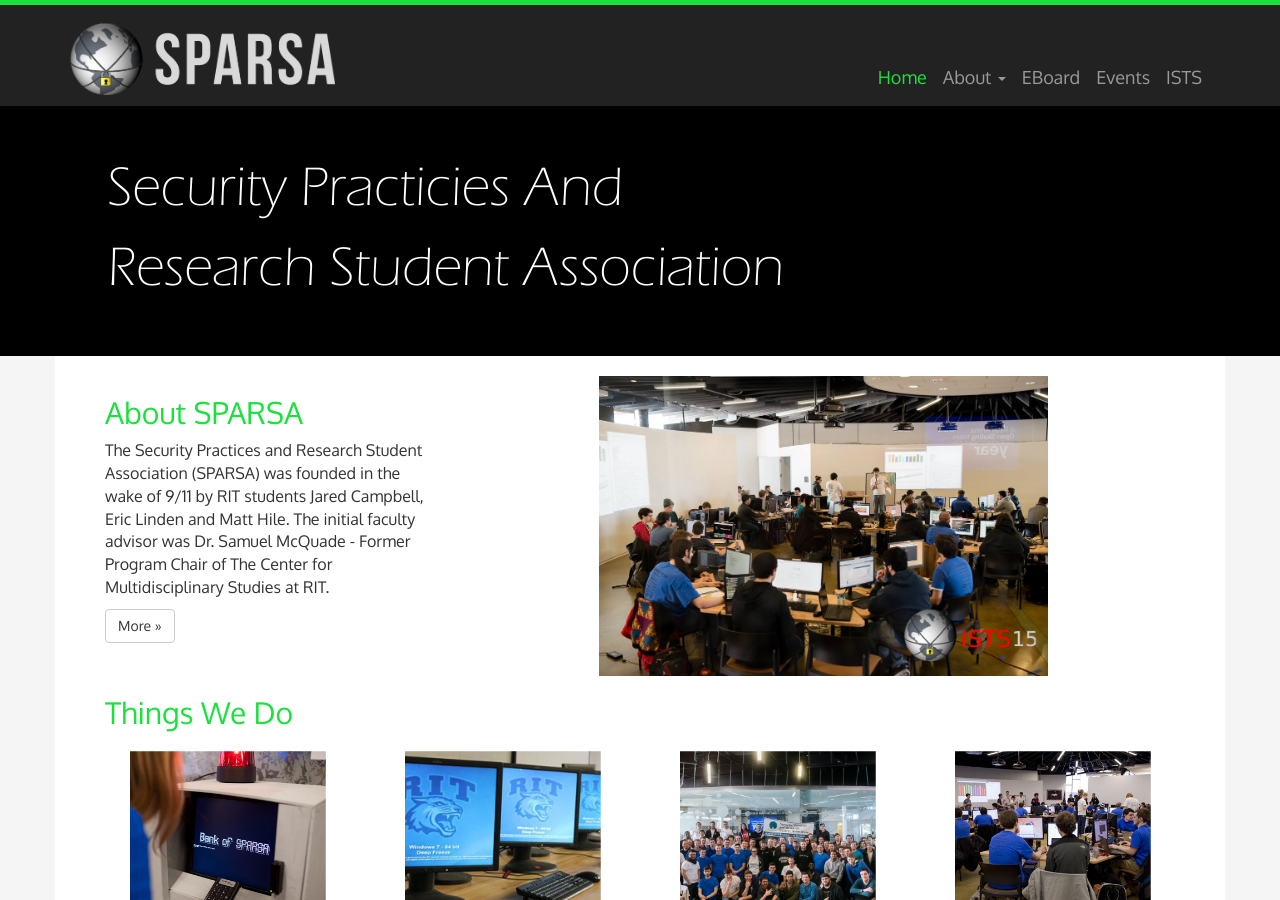
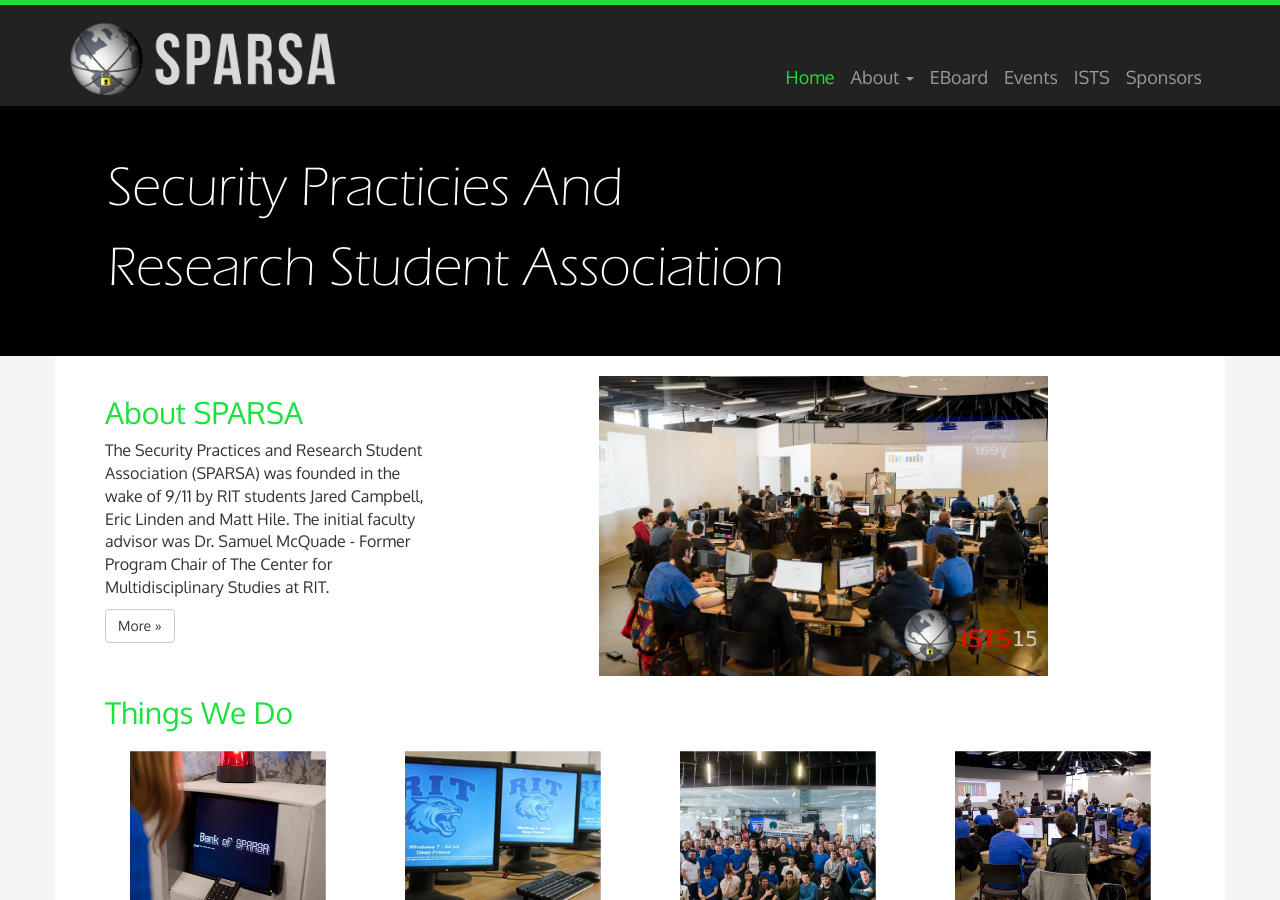
Before and after one commit to RITSPARSA/SPARSA-Site, a Jekyll site: the page built from index.html, in a window 1280 px wide and 900 px high. Built offline with Jekyll 4.4.1, drawn with Linux system fonts in a browser that asks for light colours.

Commit message:
Added sponsors to navbar

```diff
--- a/_data/settings.yml
+++ b/_data/settings.yml
@@ -38,6 +38,8 @@
     link: 'events.html'
   - name: 'ISTS'
     link: 'https://ists.sparsa.org'
+  - name: 'Sponsors'
+    link: 'sponsors.html'
 
 #-------------------------------
 # EBoard Settings
```
